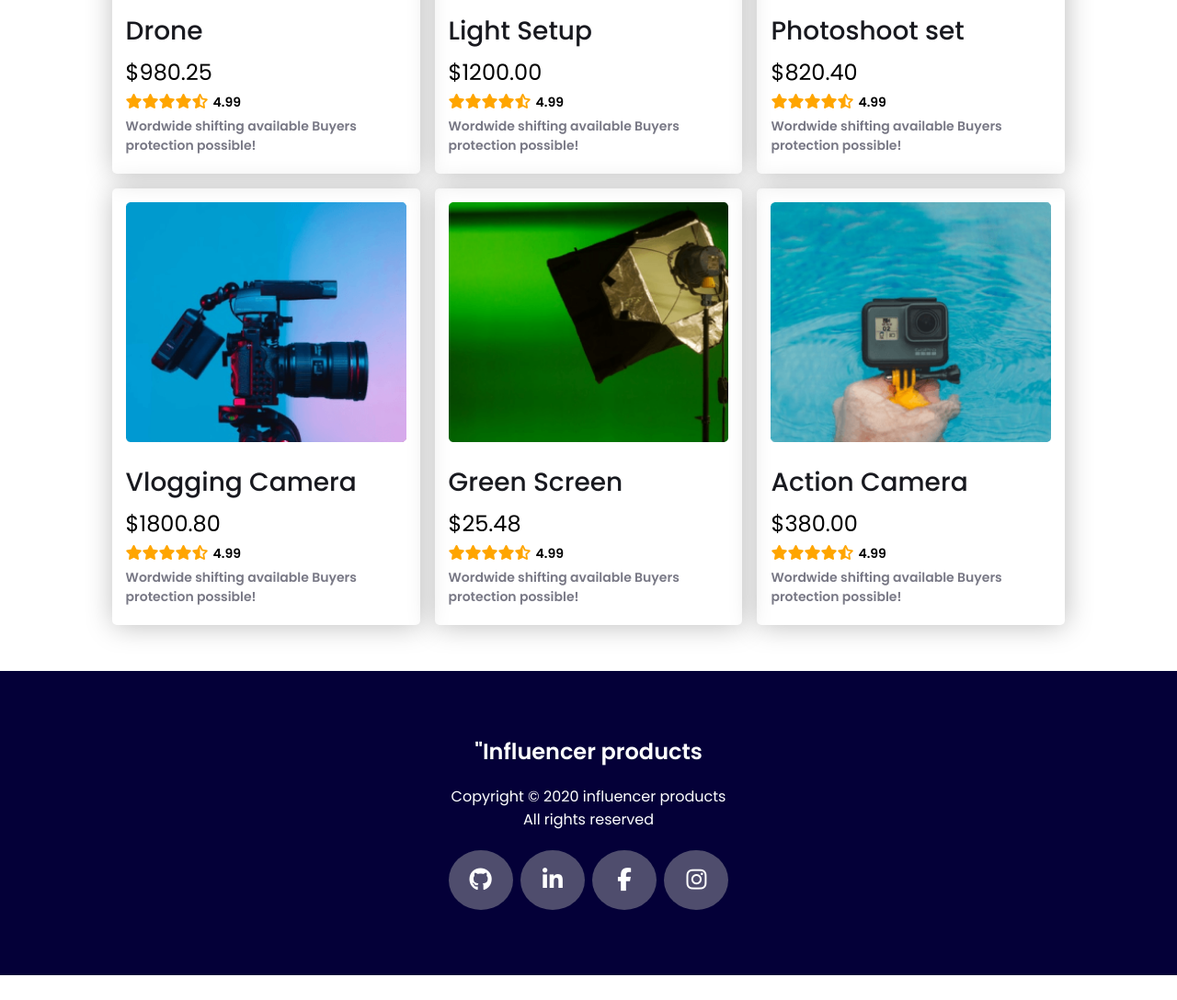
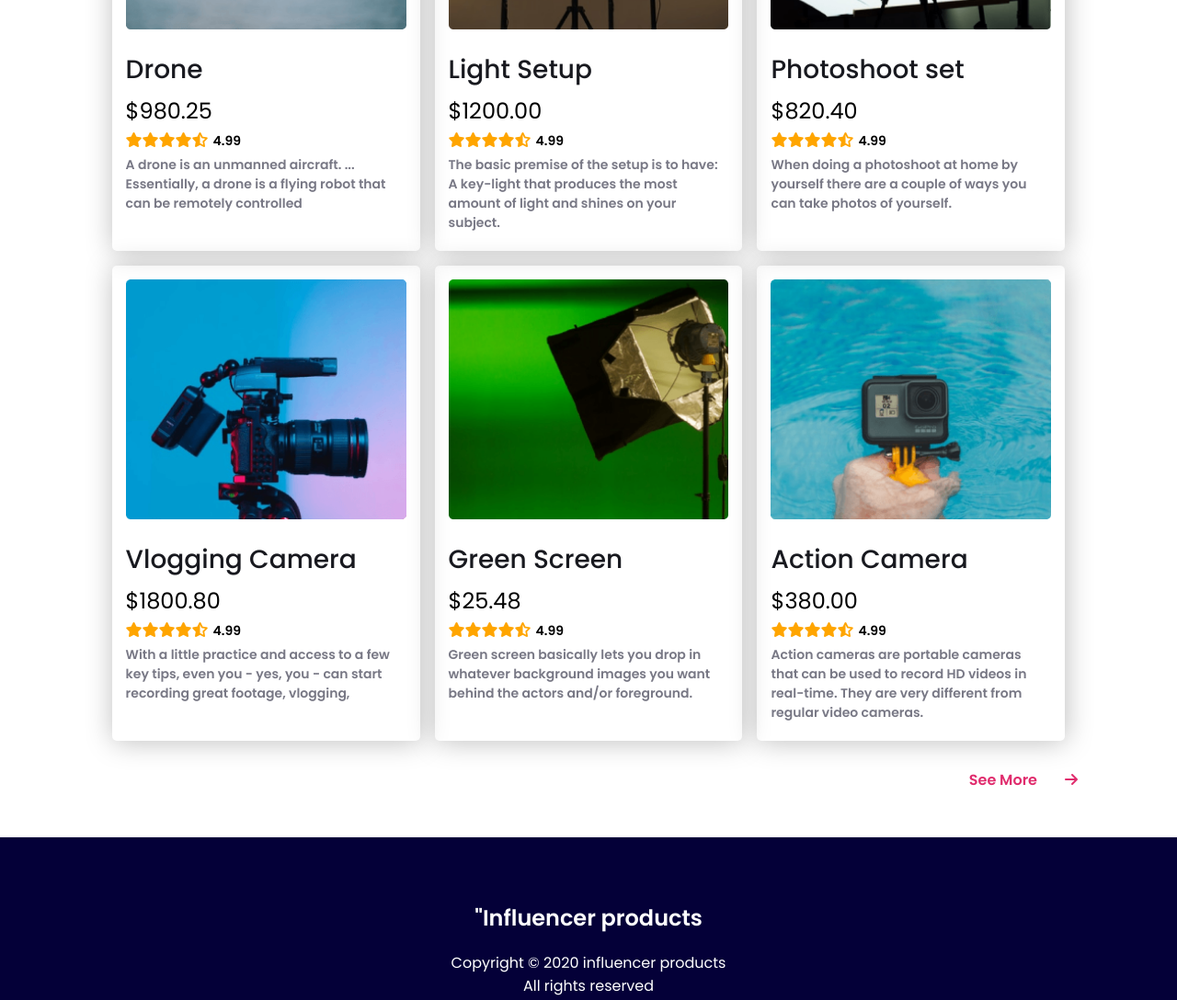
Before and after one commit to mehedy201/Ecommerce_landing_page, a plain HTML site: page index.html in a window 1280 px wide. Shown: the part 1710-2798 px from the top of the page at 92% size. Before the commit the page ends 2771 px from the top, so only its background shows below. Drawn offline with Linux system fonts and the light colour scheme.

Commit message:
add animation

```diff
--- a/css/style.css
+++ b/css/style.css
@@ -92,6 +92,24 @@ body{
 .hero_content> p .button span {
     padding-left: 10px;
 }
+.animation{
+    animation-name: button_animation;
+    animation-duration: 2s;
+    transition: 0.5s;
+    animation-iteration-count: infinite;
+    position: relative;
+}
+@keyframes button_animation{
+    0%{
+        left: 0px;
+    }
+    50%{
+        left: 20px;
+    }
+    100%{
+        left: 0px;
+    }
+}
 .hero_image{
     transform: translateY(20px);
     background-image: url(/image/photos/Circle\ design.svg);
@@ -178,6 +196,17 @@ body{
     font-weight: bold;
     color: #787885;
 }
+.collection_button{
+    font-size: 16px;
+    font-weight: bold;
+    color: #E02C6D;
+    text-align: right;
+    margin-right: 64px;
+    margin-top: 30px;
+}
+.collection_button> span{
+    padding-left: 10px;
+}
 /* --------------- Popular_Collection End --------------- */
 
 
@@ -203,11 +232,11 @@ footer .footer_item .footer_text{
 }
 footer .fab{
     padding: 20px;
-    font-size: 25px;
+    font-size: 30px;
     width: 30px;
     text-align: center;
     text-decoration: none;
-    margin: 5px 2px;
+    margin: 5px 5px;
     color: white;
     background-color: rgba(182, 182, 182, 0.425);
     border-radius: 50%;
@@ -279,7 +308,9 @@ footer .fab{
     .products{
         width: 95%;
     }
-
+    .collection_button{
+        margin-right: 25px;
+    }
 
 }
  /* ----------------------------------Media Query breckpoint */
@@ -370,6 +401,9 @@ footer .fab{
         grid-template-columns: repeat(1, 1fr);
         justify-content: center;
     }
+    .collection_button{
+        margin-right: 0;
+    }
 
 }
 
--- a/index.html
+++ b/index.html
@@ -46,8 +46,8 @@
                 <div class="hero_area">
                     <div class="hero_content">
                         <h1>Start your Journey as Influencer</h1>
-                        <p>Lorem ipsum dolor sit amet consectetur adipisicing elit. Voluptatum neque autem laboriosam facilis doloribus cum.</p>
-                        <p><a class="button"href="#">Preebook now <span><i class="fas fa-arrow-right"></i></span></a></p>
+                        <p>An influencer is someone in your niche or industry with sway over your target audience.</p>
+                        <p><a class="button"href="#">Preebook now <span><i class="animation fas fa-arrow-right"></i></span></a></p>
                     </div>
                     <div class="hero_image">
                         <img src="image/photos/main-camera.png" alt="">
@@ -99,7 +99,7 @@
                                     <i class="fas fa-star-half-alt"></i>
                                     <p>4.99</p>
                                 </div>
-                                <p class="product_contents">Wordwide shifting available Buyers protection possible!</p>
+                                <p class="product_contents">A flexible tripod is a great solution for travelers. who want... to take hard to attain</p>
                             </div>
                        </div>
                        <!------- item____2 ------->
@@ -116,7 +116,7 @@
                                  <i class="fas fa-star-half-alt"></i>
                                  <p>4.99</p>
                              </div>
-                             <p class="product_contents">Wordwide shifting available Buyers protection possible!</p>
+                             <p class="product_contents">Microphones are used in many applications such as telephones, hearing aids, public address systems for concert halls and public events,</p>
                          </div>
                     </div>
                     <!------- item____3 ------->
@@ -133,7 +133,7 @@
                                  <i class="fas fa-star-half-alt"></i>
                                  <p>4.99</p>
                              </div>
-                             <p class="product_contents">Wordwide shifting available Buyers protection possible!</p>
+                             <p class="product_contents">The Airbuds 2 have a very good quality audio sound. They feature two microphones with noise filters. </p>
                          </div>
                     </div>
                     <!------- item____4 ------->
@@ -150,7 +150,7 @@
                                  <i class="fas fa-star-half-alt"></i>
                                  <p>4.99</p>
                              </div>
-                             <p class="product_contents">Wordwide shifting available Buyers protection possible!</p>
+                             <p class="product_contents">A drone is an unmanned aircraft. ... Essentially, a drone is a flying robot that can be remotely controlled</p>
                          </div>
                     </div>
                     <!------- item____5 ------->
@@ -167,7 +167,7 @@
                                  <i class="fas fa-star-half-alt"></i>
                                  <p>4.99</p>
                              </div>
-                             <p class="product_contents">Wordwide shifting available Buyers protection possible!</p>
+                             <p class="product_contents">The basic premise of the setup is to have: A key-light that produces the most amount of light and shines on your subject.</p>
                          </div>
                     </div>
                     <!------- item____6 ------->
@@ -184,7 +184,7 @@
                                  <i class="fas fa-star-half-alt"></i>
                                  <p>4.99</p>
                              </div>
-                             <p class="product_contents">Wordwide shifting available Buyers protection possible!</p>
+                             <p class="product_contents">When doing a photoshoot at home by yourself there are a couple of ways you can take photos of yourself.</p>
                          </div>
                     </div>
                     <!------- item____7 ------->
@@ -201,7 +201,7 @@
                                  <i class="fas fa-star-half-alt"></i>
                                  <p>4.99</p>
                              </div>
-                             <p class="product_contents">Wordwide shifting available Buyers protection possible!</p>
+                             <p class="product_contents">With a little practice and access to a few key tips, even you - yes, you - can start recording great footage, vlogging,</p>
                          </div>
                     </div>
                     <!------- item____8 ------->
@@ -218,7 +218,7 @@
                                  <i class="fas fa-star-half-alt"></i>
                                  <p>4.99</p>
                              </div>
-                             <p class="product_contents">Wordwide shifting available Buyers protection possible!</p>
+                             <p class="product_contents">Green screen basically lets you drop in whatever background images you want behind the actors and/or foreground.</p>
                          </div>
                     </div>
                     <!------- item____9 ------->
@@ -235,10 +235,11 @@
                                  <i class="fas fa-star-half-alt"></i>
                                  <p>4.99</p>
                              </div>
-                             <p class="product_contents">Wordwide shifting available Buyers protection possible!</p>
+                             <p class="product_contents">Action cameras are portable cameras that can be used to record HD videos in real-time. They are very different from regular video cameras.</p>
                          </div>
                     </div>
                    </div>
+                   <p class="collection_button">See More<span><i class="animation fas fa-arrow-right"></i></span></p>
                </div>
            </div>
        </section>
```
